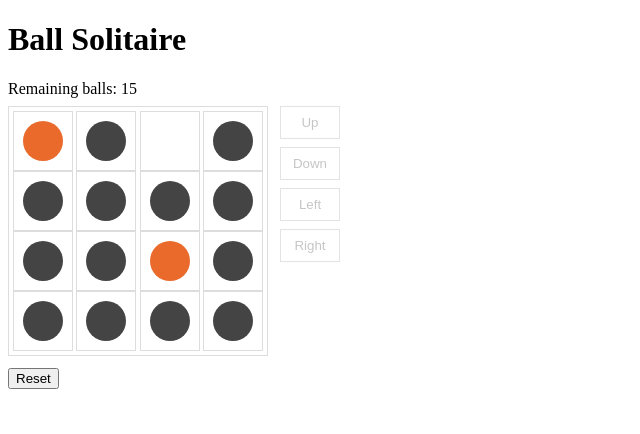
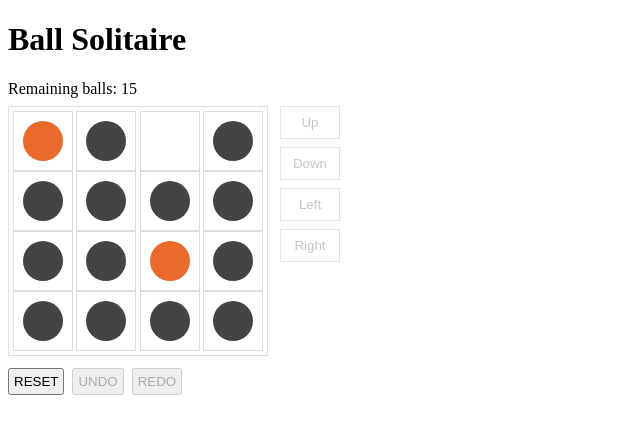
Before and after one commit to ryym/ball-solitaire, a React app: page / in a window 1280 px wide. Shown: the top 434 px of the page, without its empty margins (0-640 px from the left). Built offline with nearby package versions, Linux system fonts and the light colour scheme.

Commit message:
feat: Support undo and redo

```diff
--- a/src/components/Game.tsx
+++ b/src/components/Game.tsx
@@ -7,11 +7,18 @@ import { DirectionSelect } from './DirectionSelect';
 
 interface GameState {
   readonly board: BoardType;
+
+  readonly canUndo: boolean;
+  readonly canRedo: boolean;
+  readonly undoBoardChange: () => void;
+  readonly redoBoardChange: () => void;
+
   readonly selectedAddress: Address | null;
   readonly totalBallCount: number;
   readonly remainingBallCount: number;
   readonly movableAddresses: Set<Address>;
   readonly possibleDirs: Set<Direction>;
+
   readonly moveSelectedBall: (dir: Direction) => void;
   readonly toggleBallSelection: (addr: Address) => void;
   readonly resetBoard: () => void;
@@ -39,8 +46,14 @@ export function Game() {
         />
         <DirectionSelect possibleDirs={state.possibleDirs} onSelect={state.moveSelectedBall} />
       </div>
-      <div>
+      <div className={styles.actions}>
         <button onClick={state.resetBoard}>Reset</button>
+        <button onClick={state.undoBoardChange} disabled={!state.canUndo}>
+          Undo
+        </button>
+        <button onClick={state.redoBoardChange} disabled={!state.canRedo}>
+          Redo
+        </button>
       </div>
     </div>
   );
@@ -50,6 +63,32 @@ const BOARD_SIDE_SIZE = 4;
 
 const useGameState = (): GameState => {
   const [board, setBoard] = useState(() => createBoard(BOARD_SIDE_SIZE, BOARD_SIDE_SIZE / 2));
+
+  const [boardHistoryCursor, setBoardHistoryCursor] = useState(0);
+  const [boardHistories, setBoardHistories] = useState([board]);
+
+  const pushBordHistory = (board: BoardType) => {
+    setBoard(board);
+    setBoardHistories([...boardHistories.slice(0, boardHistoryCursor + 1), board]);
+    setBoardHistoryCursor(boardHistoryCursor + 1);
+  };
+
+  const undoBoardChange = () => {
+    if (boardHistoryCursor >= 1) {
+      const prevBoard = boardHistories[boardHistoryCursor - 1];
+      setBoard(prevBoard);
+      setBoardHistoryCursor(boardHistoryCursor - 1);
+    }
+  };
+
+  const redoBoardChange = () => {
+    if (boardHistoryCursor < boardHistories.length - 1) {
+      const nextBoard = boardHistories[boardHistoryCursor + 1];
+      setBoard(nextBoard);
+      setBoardHistoryCursor(boardHistoryCursor + 1);
+    }
+  };
+
   const [selectedAddress, setSelectedAddress] = useState<Address | null>(null);
 
   const remainingBallCount = board.cells.filter((c) => c === 'Ball').length;
@@ -65,7 +104,7 @@ const useGameState = (): GameState => {
       throw new Error('invalid state: selectedAddress is null when ball moving');
     }
     const nextBoard = moveBall(board, selectedAddress, dir);
-    setBoard(nextBoard);
+    pushBordHistory(nextBoard);
     setSelectedAddress(null);
   };
 
@@ -74,12 +113,20 @@ const useGameState = (): GameState => {
   };
 
   const resetBoard = () => {
-    setBoard(createBoard(BOARD_SIDE_SIZE, BOARD_SIDE_SIZE / 2));
+    const initialBoard = createBoard(BOARD_SIDE_SIZE, BOARD_SIDE_SIZE / 2);
+    setBoard(initialBoard);
+    setBoardHistories([initialBoard]);
+    setBoardHistoryCursor(0);
     setSelectedAddress(null);
   };
 
   return {
     board,
+    canUndo: boardHistoryCursor > 0,
+    canRedo: boardHistoryCursor < boardHistories.length - 1,
+    undoBoardChange,
+    redoBoardChange,
+
     totalBallCount: BOARD_SIDE_SIZE * BOARD_SIDE_SIZE - 1,
     remainingBallCount,
     selectedAddress,
@@ -109,4 +156,18 @@ const styles = {
     display: 'flex',
     marginBottom: '12px',
   }),
+
+  actions: css({
+    display: 'flex',
+    alignItems: 'center',
+
+    '> button': {
+      padding: '4px',
+      textTransform: 'uppercase',
+
+      ':not(last-of-type)': {
+        marginRight: '8px',
+      },
+    },
+  }),
 };
```
